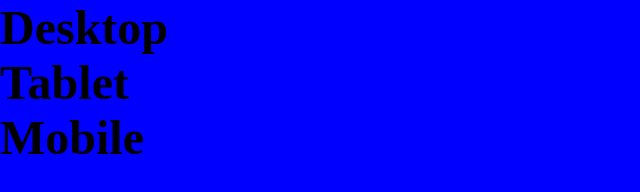
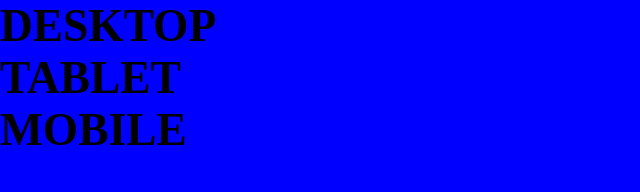
Before and after one commit to adityafeature/Mediaqueries-Mobile-Tab, a plain HTML site: page index.html in a window 1280 px wide. Shown: the whole page, without its empty margins (0-640 px from the left). Drawn offline with Linux system fonts and the light colour scheme.

Commit message:
media-name: updates

```diff
--- a/index.html
+++ b/index.html
@@ -1,21 +1,18 @@
 <!DOCTYPE html>
 <html lang="en">
-<head>
+  <head>
     <title>MediaQueries</title>
-    <meta
-    name="description"
-    content="MediaQueries"
-    />
-    <meta charset="UTF-8">
-    <meta name="robots" content="index,follow"/>
-    <meta name="viewport" content="width=device-width, initial-scale=1"/>
+    <meta name="description" content="MediaQueries" />
+    <meta charset="UTF-8" />
+    <meta name="robots" content="index,follow" />
+    <meta name="viewport" content="width=device-width, initial-scale=1" />
     <link rel="stylesheet" href="./style.css" />
-    <link rel="stylesheet" href="./tablet.css" media="(max-width:1024px)"/>
-    <link rel="stylesheet" href="./mobile.css" media="(max-width:500px)"/>
-</head>
-<body>
-<h1 class="desktop"> Desktop</h1>
-<h1 class="tablet"> Tablet</h1>
-<h1 class="mobile"> Mobile</h1>
-</body>
+    <link rel="stylesheet" href="./tablet.css" media="(max-width:1024px)" />
+    <link rel="stylesheet" href="./mobile.css" media="(max-width:500px)" />
+  </head>
+  <body>
+    <h1 class="desktop">DESKTOP</h1>
+    <h1 class="tablet">TABLET</h1>
+    <h1 class="mobile">MOBILE</h1>
+  </body>
 </html>
--- a/mobile.css
+++ b/mobile.css
@@ -2,5 +2,5 @@ body {
     background:blue;
 }
 .mobile {
-    font-size:2.4rem;
+    font-size:2.3rem;
 }
--- a/style.css
+++ b/style.css
@@ -5,13 +5,13 @@
 }
 
 html {
-  font-size: 62.5%;
+  font-size: 60.4%;
 }
 
 body {
-    background: blue;
+  background: blue;
 }
 
 h1 {
-  font-size: 4.8rem;
+  font-size: 4.7rem;
 }
```
